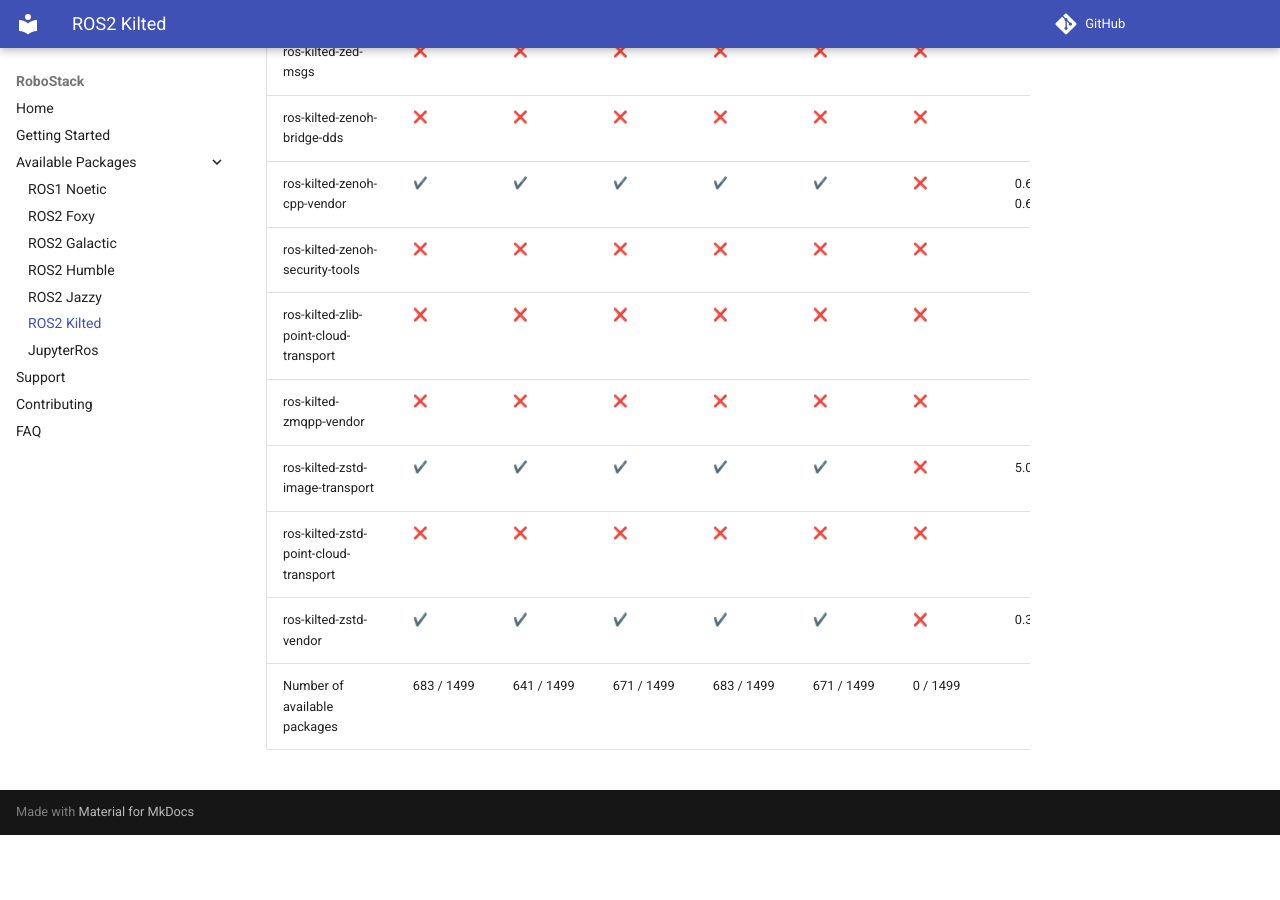
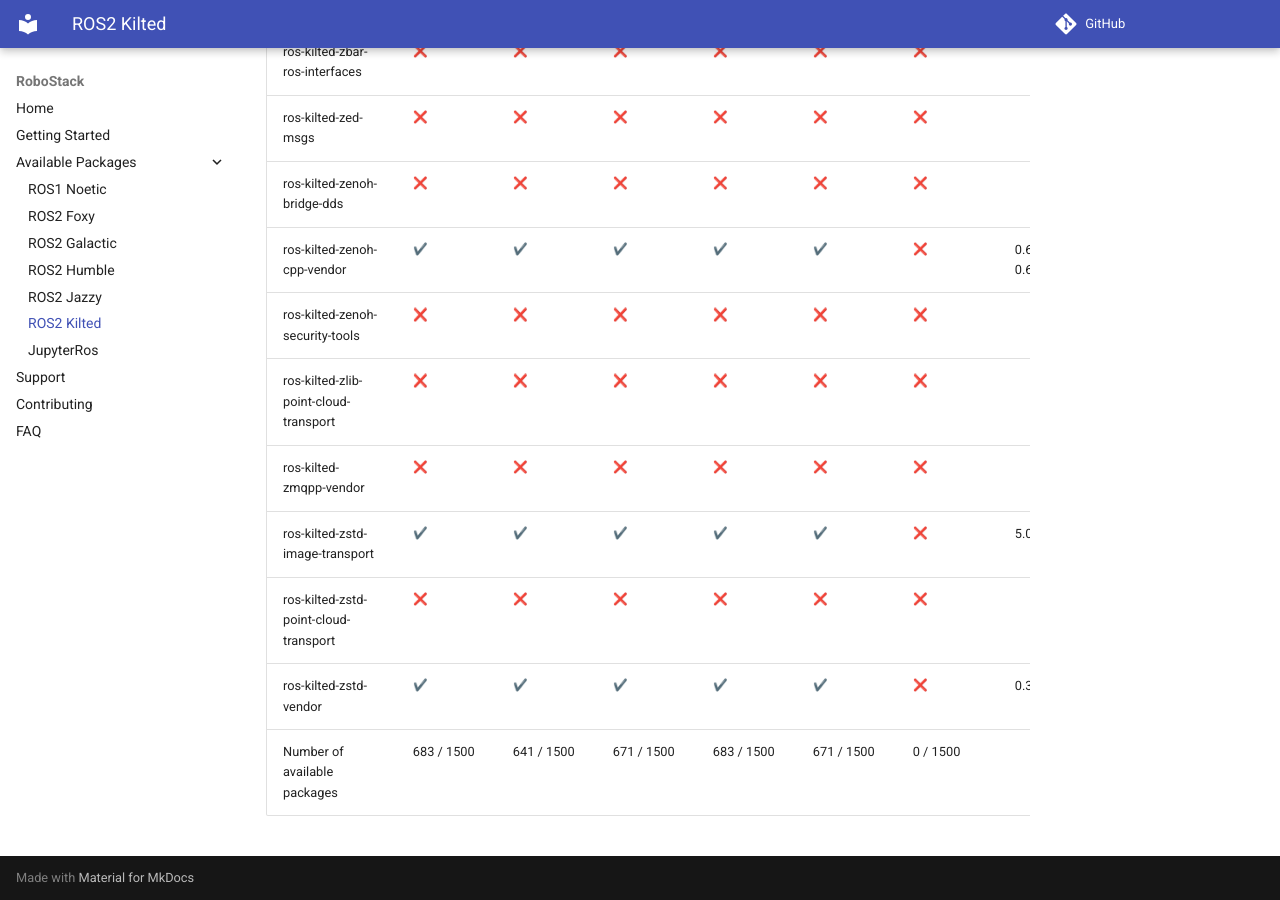
Before and after one commit to RoboStack/robostack.github.io, an MkDocs documentation site: the page built from docs/kilted.md, in a window 1280 px wide and 900 px high, scrolled down 109782 px. Built offline with MkDocs 1.6.1 and Material for MkDocs 9.7.7, drawn with Linux system fonts in a browser that asks for light colours; emoji names are drawn with the system emoji font; comment, search, counter and statistics services are not loaded; before the commit the page ends 110617 px from its top, so only the background shows below that; some of the changed text lies outside the part shown.

Commit message:
Update tables

```diff
--- a/docs/kilted.md
+++ b/docs/kilted.md
@@ -1499,4 +1500,4 @@
 | ros-kilted-zstd-image-transport | :heavy_check_mark: { data-sort='1' } | :heavy_check_mark: { data-sort='1' } | :heavy_check_mark: { data-sort='1' } | :heavy_check_mark: { data-sort='1' } | :heavy_check_mark: { data-sort='1' } | :x: { data-sort='0' } | 5.0.2, 5.1.0  |
 | ros-kilted-zstd-point-cloud-transport | :x: { data-sort='0' } | :x: { data-sort='0' } | :x: { data-sort='0' } | :x: { data-sort='0' } | :x: { data-sort='0' } | :x: { data-sort='0' } |   |
 | ros-kilted-zstd-vendor | :heavy_check_mark: { data-sort='1' } | :heavy_check_mark: { data-sort='1' } | :heavy_check_mark: { data-sort='1' } | :heavy_check_mark: { data-sort='1' } | :heavy_check_mark: { data-sort='1' } | :x: { data-sort='0' } | 0.32.0  |
-| Number of available packages |  683 / 1499 | 641 / 1499 | 671 / 1499 | 683 / 1499 | 671 / 1499 | 0 / 1499 |
+| Number of available packages |  683 / 1500 | 641 / 1500 | 671 / 1500 | 683 / 1500 | 671 / 1500 | 0 / 1500 |
```
Also changed, not shown: other parts of docs/kilted.md (+1 -0 lines), docs/humble.md (+2 -1 lines).
